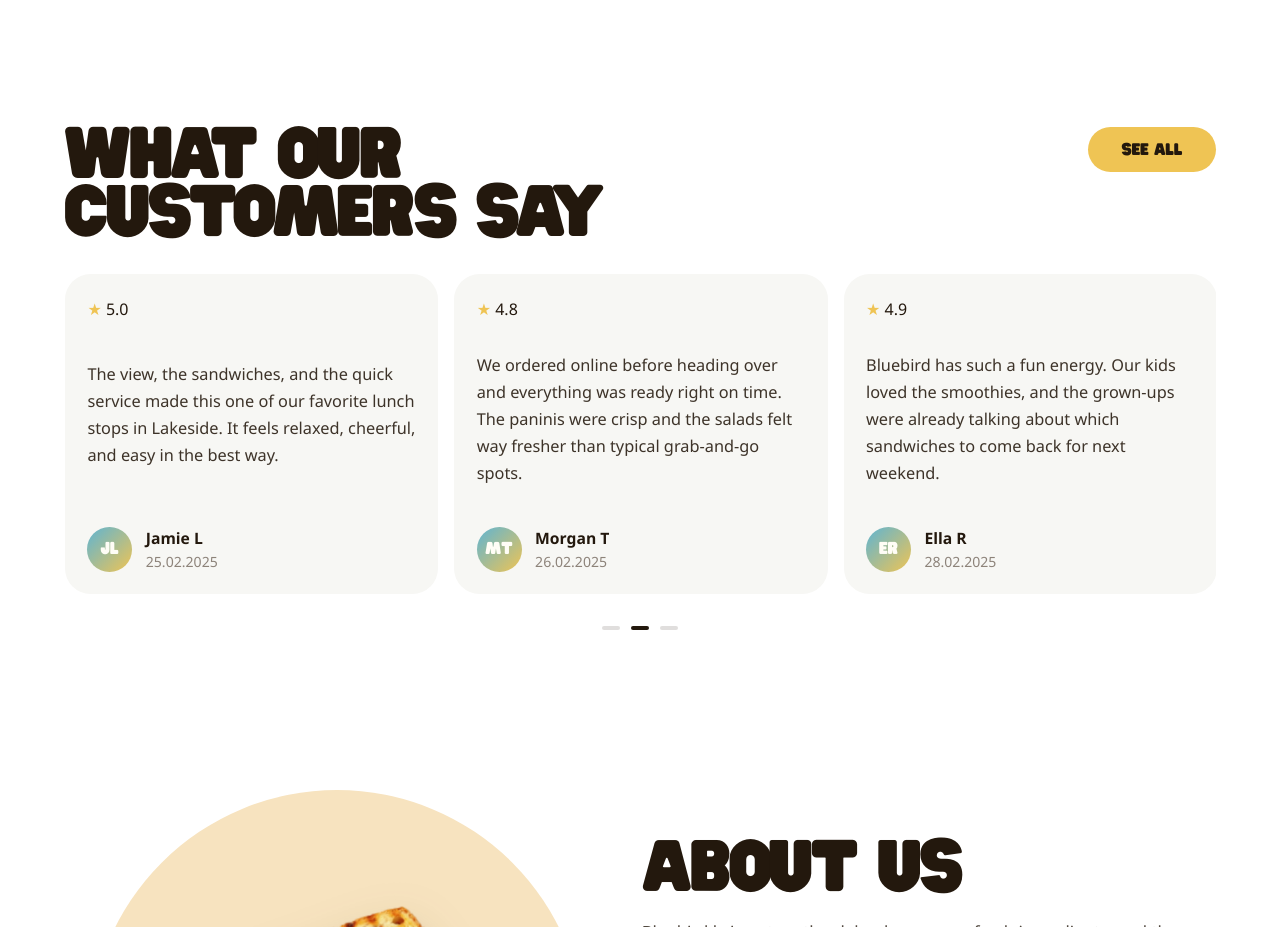
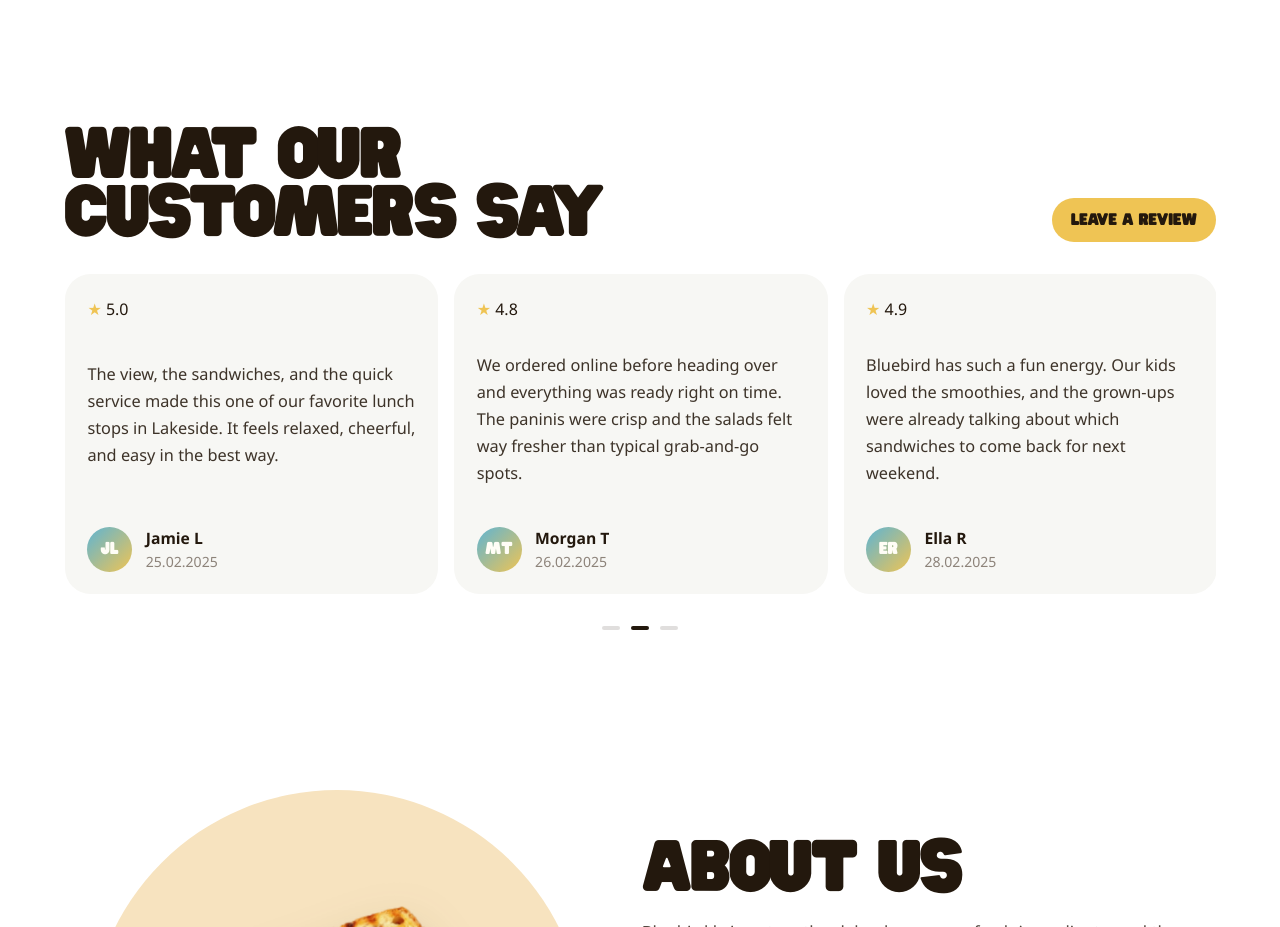
Before and after one commit to andrewchwalik/bluebird, a React (Vite) app: page / in a window 1280 px wide. Shown: the part 2760-3687 px from the top of the page. Built offline with nearby package versions, Linux system fonts and the light colour scheme.

Commit message:
Update testimonials review CTA

```diff
--- a/src/App.css
+++ b/src/App.css
@@ -648,7 +648,7 @@ main {
 
 .testimonials-header {
   display: flex;
-  align-items: flex-start;
+  align-items: flex-end;
   justify-content: space-between;
   gap: 2rem;
 }
--- a/src/App.tsx
+++ b/src/App.tsx
@@ -337,8 +337,8 @@ function App() {
               <span>What Our</span>
               <span>Customers Say</span>
             </h2>
-            <a className="testimonials-link" href="#visit">
-              See All
+            <a className="testimonials-link" href="https://g.page/r/CbeoEoWaFiVcEBM/review">
+              Leave a Review
             </a>
           </div>
 
```
